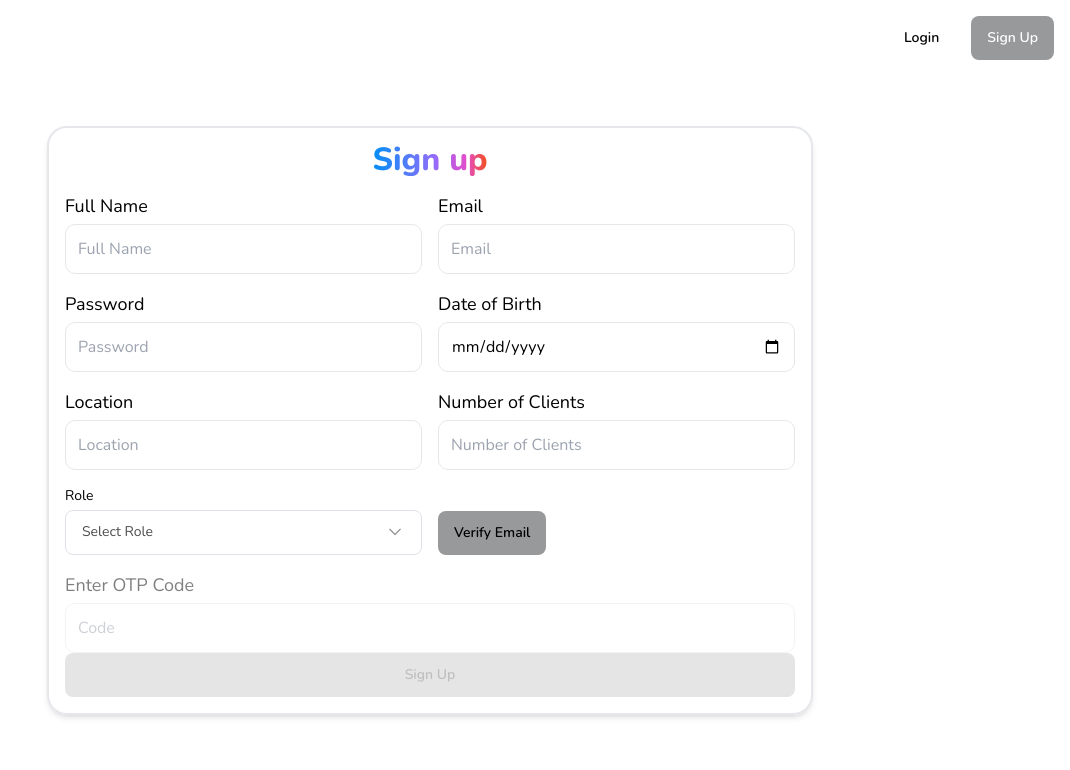
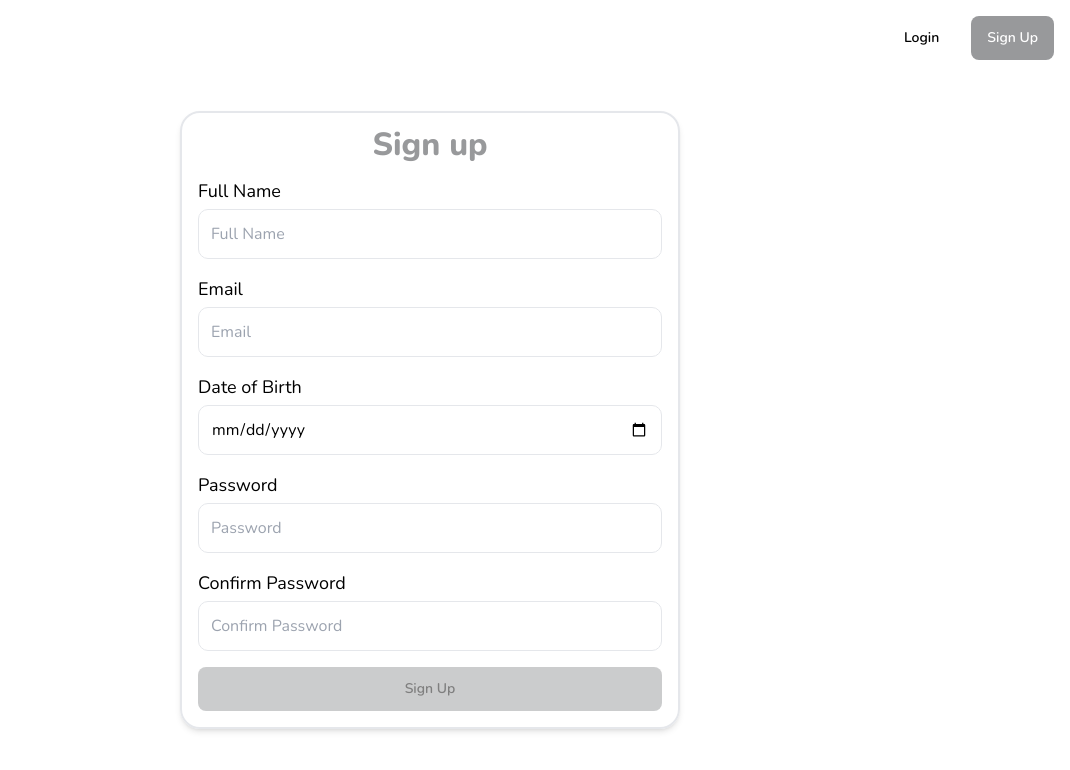
Before and after one commit to CloudDreamXX/Tolu-front-end, a React (Vite) app: page /auth in a window 1280 px wide. Both pictures are taken after a click on the button "Sign Up". Shown: the top 770 px of the page, without its empty margins (210-1280 px from the left). Built offline with nearby package versions, Linux system fonts and the light colour scheme.

Commit message:
fix the signup ui

```diff
--- a/src/components/forms/SignupForm.jsx
+++ b/src/components/forms/SignupForm.jsx
@@ -1,12 +1,246 @@
+// // import { useState } from "react";
+// // import Input from "../small/Input";
+// // import Button from "../small/Button";
+// // import Dropdown from "../small/Dropdown";
+// // import SingUpModal1 from "../modals/SingUpModal1";
+// // import { useLoginMutation, useSignUpMutation } from "../../redux/apis/apiSlice";
+// // import { setCredentials, setUser } from "../../redux/slice/authSlice";
+// // import toast from "react-hot-toast";
+// // import { useDispatch, useSelector } from "react-redux";
+// // import { useNavigate } from "react-router-dom";
+
+// // const SignupForm = () => {
+// //   const [formData, setFormData] = useState({});
+// //   const [selectedCategories, setSelectedCategories] = useState([]);
+// //   const [isModalOpen, setIsModalOpen] = useState(false);
+// //   const [verifyEmail, setVerifyEmail] = useState(true);
+
+// //   const dispatch = useDispatch();
+// //   const [signUp] = useSignUpMutation();
+// //   const navigate = useNavigate();
+
+// //   const formDataChangeHandler = (e) => {
+// //     setFormData((prev) => ({ ...prev, [e.target.name]: e.target.value }));
+// //   };
+
+// //   const handleDropdownChange = (name, value) => {
+// //     setFormData((prev) => ({ ...prev, [name]: value }));
+// //   };
+
+// //   const handleSubmit = async (e) => {
+// //     e.preventDefault();
+// //     try {
+// //       const userData = { ...formData, priority: ["High"], num_clients: '3', location: "location" };
+// //       const response = await signUp(userData).unwrap();
+// //       console.log("response", response)
+// //       dispatch(setCredentials(response));
+// //       toast.success("SignUp Successful");
+
+// //       const email = response.user?.email;
+// //       const userType = {
+// //         role: email === "admin@example.com" ? "admin" : "user",
+// //       };
+// //       console.log("usertype", userType);
+// //       dispatch(setUser({ email }));
+// //       localStorage.setItem("userType", JSON.stringify(userType));
+
+// //       toast.success("Login Successful");
+
+// //       // Redirect based on user role
+// //       navigate(userType.role === "admin" ? "/admin" : "/user");
+
+
+// //     } catch (error) {
+// //       console.error("Signup failed:", error);
+// //       toast.error("SignUp Failed");
+// //     }
+// //   };
+
+// //   const handleCategoryClick = (category) => {
+// //     setSelectedCategories((prev) =>
+// //       prev.includes(category) ? prev.filter((cat) => cat !== category) : [...prev, category]
+// //     );
+// //   };
+
+// //   return (
+// //     <>
+// //       {isModalOpen && (
+// //         <SingUpModal1
+// //           isModalOpen={isModalOpen}
+// //           selectedCategories={selectedCategories}
+// //           onCategoryClick={handleCategoryClick}
+// //           onClose={() => setIsModalOpen(false)}
+// //         />
+// //       )}
+// //       <form
+// //         onSubmit={handleSubmit}
+// //         className="bg-transparent max-w-7xl  shadow-md backdrop-blur-[20px] p-4 border-2 border-primary/10 rounded-[20px] m-6 grid grid-cols-1 lg:grid-cols-12 gap-4 "
+// //       >
+// //         <div className="lg:col-span-12 flex justify-center">
+// //           <h5 className="text-xl md:text-[32px] bg-gradientText text-transparent bg-clip-text font-extrabold leading-none">
+// //             Sign up
+// //           </h5>
+// //         </div>
+// //         {[
+// //           { name: "name", label: "Full Name", type: "text" },
+// //           { name: "email", label: "Email", type: "email" },
+// //           { name: "dob", label: "Date of Birth", type: "date" },
+// //           { name: "password", label: "Password", type: "password" },
+// //           { name: "Confirm Password", label: "Confirm Password", type: "password" },
+// //           // { name: "location", label: "Location", type: "text" },
+// //           // { name: "num_clients"'3',, label: "Number of Clients", type: "text" },
+// //         ].map(({ name, label, type }) => (
+// //           <div key={name} className="lg:col-span-6">
+// //             <Input label={label} placeholder={label} name={name} type={type} onChange={formDataChangeHandler} />
+// //           </div>
+// //         ))}
+// //         {/* <div className="lg:col-span-6">
+// //           <Dropdown
+// //             defaultText="Select Role"
+// //             label="Role"
+// //             options={[
+// //               { option: "Practitioner Account", value: "Practitioner Account" },
+// //               { option: "Admin", value: "Admin" },
+// //             ]}
+// //             onSelect={(selectedOption) => handleDropdownChange("role", selectedOption.value)}
+// //           />
+// //         </div> */}
+// //         {/* <div className="lg:col-span-2 flex items-end">
+// //           <Button
+// //             text="Verify Email"
+// //             width="w-full"
+// //             type="button"
+// //             onClick={() => setVerifyEmail(false)}
+// //           />
+// //         </div> */}
+// //         <div className={`lg:col-span-12 ${verifyEmail ? "opacity-50" : "opacity-100"}`}>
+// //           {/* <Input label="Enter OTP Code" placeholder="Code" name="otp-code" type="number" onChange={formDataChangeHandler} disabled={verifyEmail} /> */}
+// //           <Button text="Sign Up" type="submit" width="w-full"  />
+// //         </div>
+// //       </form>
+// //     </>
+// //   );
+// // };
+
+// // export default SignupForm;
+
+// import { useState } from "react";
+// import Input from "../small/Input";
+// import Button from "../small/Button";
+// import Dropdown from "../small/Dropdown";
+// import SingUpModal1 from "../modals/SingUpModal1";
+
+// // import SignUpModal1 from "../modals/SignUpModal1"; // Fixed spelling
+// import { useSignUpMutation } from "../../redux/apis/apiSlice";
+// import { setCredentials, setUser } from "../../redux/slice/authSlice";
+
+// import toast from "react-hot-toast";
+// import { useDispatch } from "react-redux";
+// import { useNavigate } from "react-router-dom";
+
+// const SignupForm = () => {
+//   const [formData, setFormData] = useState({});
+//   const [selectedCategories, setSelectedCategories] = useState([]);
+//   const [isModalOpen, setIsModalOpen] = useState(false);
+//   const [verifyEmail, setVerifyEmail] = useState(true);
+
+//   const dispatch = useDispatch();
+//   const [signUp] = useSignUpMutation();
+//   const navigate = useNavigate();
+
+//   const formDataChangeHandler = (e) => {
+//     setFormData((prev) => ({ ...prev, [e.target.name]: e.target.value }));
+//   };
+
+//   const handleDropdownChange = (name, value) => {
+//     setFormData((prev) => ({ ...prev, [name]: value }));
+//   };
+
+//   const handleSubmit = async (e) => {
+//     e.preventDefault();
+//     try {
+//       const userData = {
+//         ...formData,
+//         priority: ["High"],
+//         num_clients: '3', // Fixed value type
+//         role: "user",
+//         location: "location",
+//       };
+//       const response = await signUp(userData).unwrap();
+//       console.log("response", response);
+//       dispatch(setCredentials(response));
+//       toast.success("SignUp Successful");
+
+//       const email = response.user?.email;
+//       const userType = { role: email === "admin@example.com" ? "admin" : "user" };
+
+//       localStorage.setItem("userType", JSON.stringify(userType));
+//       dispatch(setUser({ email }));
+
+//       // Redirect based on user role
+//       navigate(userType.role === "admin" ? "/admin" : "/user");
+//     } catch (error) {
+//       console.error("Signup failed:", error);
+//       toast.error("SignUp Failed");
+//     }
+//   };
+
+//   const handleCategoryClick = (category) => {
+//     setSelectedCategories((prev) =>
+//       prev.includes(category) ? prev.filter((cat) => cat !== category) : [...prev, category]
+//     );
+//   };
+
+//   return (
+//     <>
+//       {isModalOpen && (
+//         <SingUpModal1
+//           isModalOpen={isModalOpen}
+//           selectedCategories={selectedCategories}
+//           onCategoryClick={handleCategoryClick}
+//           onClose={() => setIsModalOpen(false)}
+//         />
+//       )}
+//       <form
+//         onSubmit={handleSubmit}
+//         className="bg-transparent max-w-7xl shadow-md backdrop-blur-[20px] p-4 border-2 border-primary/10 rounded-[20px] m-6 grid grid-cols-1 lg:grid-cols-12 gap-4"
+//       >
+//         <div className="lg:col-span-12 flex justify-center">
+//           <h5 className="text-xl md:text-[32px] bg-gradientText text-transparent bg-clip-text font-extrabold leading-none">
+//             Sign up
+//           </h5>
+//         </div>
+//         {[
+//           { name: "name", label: "Full Name", type: "text" },
+//           { name: "email", label: "Email", type: "email" },
+//           { name: "dob", label: "Date of Birth", type: "date" },
+//           { name: "password", label: "Password", type: "password" },
+//           { name: "confirmPassword", label: "Confirm Password", type: "password" }, // Fixed key
+//         ].map(({ name, label, type }) => (
+//           <div key={name} className="lg:col-span-6">
+//             <Input label={label} placeholder={label} name={name} type={type} onChange={formDataChangeHandler} />
+//           </div>
+//         ))}
+//         <div className={`lg:col-span-12 ${verifyEmail ? "opacity-50" : "opacity-100"}`}>
+//           <Button text="Sign Up" type="submit" width="w-full" />
+//         </div>
+//       </form>
+//     </>
+//   );
+// };
+
+// export default SignupForm;
 import { useState } from "react";
 import Input from "../small/Input";
 import Button from "../small/Button";
 import Dropdown from "../small/Dropdown";
-import SingUpModal1 from "../modals/SingUpModal1";
-import { useLoginMutation, useSignUpMutation } from "../../redux/apis/apiSlice";
+// import SignUpModal1 from "../modals/SignUpModal1";
+
+import { useSignUpMutation } from "../../redux/apis/apiSlice";
 import { setCredentials, setUser } from "../../redux/slice/authSlice";
+
 import toast from "react-hot-toast";
-import { useDispatch, useSelector } from "react-redux";
+import { useDispatch } from "react-redux";
 import { useNavigate } from "react-router-dom";
 
 const SignupForm = () => {
@@ -14,6 +248,7 @@ const SignupForm = () => {
   const [selectedCategories, setSelectedCategories] = useState([]);
   const [isModalOpen, setIsModalOpen] = useState(false);
   const [verifyEmail, setVerifyEmail] = useState(true);
+  const [confirmPasswordError, setConfirmPasswordError] = useState("");
 
   const dispatch = useDispatch();
   const [signUp] = useSignUpMutation();
@@ -23,98 +258,76 @@ const SignupForm = () => {
     setFormData((prev) => ({ ...prev, [e.target.name]: e.target.value }));
   };
 
-  const handleDropdownChange = (name, value) => {
-    setFormData((prev) => ({ ...prev, [name]: value }));
-  };
-
   const handleSubmit = async (e) => {
     e.preventDefault();
+
+    // Check if passwords match
+    if (formData.password !== formData.confirmPassword) {
+      setConfirmPasswordError("Passwords do not match");
+      return;
+    }
+    setConfirmPasswordError(""); // Clear the error if passwords match
+
     try {
-      const userData = { ...formData, priority: ["High"] };
+      const userData = {
+        ...formData,
+        priority: ["High"],
+        num_clients: "3",
+        role: "user",
+        location: "location",
+      };
       const response = await signUp(userData).unwrap();
-      console.log("response",response)
+      console.log("response", response);
       dispatch(setCredentials(response));
       toast.success("SignUp Successful");
 
       const email = response.user?.email;
-      const userType = {
-        role: email === "admin@example.com" ? "admin" : "user",
-      };
-      console.log("usertype",userType);
+      const userType = { role: email === "admin@example.com" ? "admin" : "user" };
+
+      localStorage.setItem("userType", JSON.stringify(userType));
       dispatch(setUser({ email }));
-      localStorage.setItem("userType", JSON.stringify(userType));
 
-      toast.success("Login Successful");
-
-      // Redirect based on user role
       navigate(userType.role === "admin" ? "/admin" : "/user");
-
-
     } catch (error) {
       console.error("Signup failed:", error);
       toast.error("SignUp Failed");
     }
   };
 
-  const handleCategoryClick = (category) => {
-    setSelectedCategories((prev) =>
-      prev.includes(category) ? prev.filter((cat) => cat !== category) : [...prev, category]
-    );
-  };
-
   return (
     <>
       {isModalOpen && (
-        <SingUpModal1
+        <SignUpModal1
           isModalOpen={isModalOpen}
           selectedCategories={selectedCategories}
-          onCategoryClick={handleCategoryClick}
           onClose={() => setIsModalOpen(false)}
         />
       )}
       <form
         onSubmit={handleSubmit}
-        className="bg-transparent max-w-7xl  shadow-md backdrop-blur-[20px] p-4 border-2 border-primary/10 rounded-[20px] m-6 grid grid-cols-1 lg:grid-cols-12 gap-4 "
+        className="bg-transparent  w-[500px]    max-w-7xl  shadow-md backdrop-blur-[20px] p-4 border-2 border-primary/10 rounded-[20px] m-6 grid grid-cols-1  gap-4"
       >
         <div className="lg:col-span-12 flex justify-center">
-          <h5 className="text-xl md:text-[32px] bg-gradientText text-transparent bg-clip-text font-extrabold leading-none">
+          <h5 className="text-xl md:text-[32px]  text-primary font-extrabold leading-none">
             Sign up
           </h5>
         </div>
         {[
           { name: "name", label: "Full Name", type: "text" },
           { name: "email", label: "Email", type: "email" },
+          { name: "dob", label: "Date of Birth", type: "date" },
           { name: "password", label: "Password", type: "password" },
-          { name: "dob", label: "Date of Birth", type: "date" },
-          { name: "location", label: "Location", type: "text" },
-          { name: "num_clients", label: "Number of Clients", type: "text" },
+          { name: "confirmPassword", label: "Confirm Password", type: "password" },
         ].map(({ name, label, type }) => (
-          <div key={name} className="lg:col-span-6">
+          <div key={name} className="lg:col-span-12 ">
             <Input label={label} placeholder={label} name={name} type={type} onChange={formDataChangeHandler} />
+            {name === "confirmPassword" && confirmPasswordError && (
+              <p className="text-red-500 text-sm">{confirmPasswordError}</p>
+            )}
           </div>
         ))}
-        <div className="lg:col-span-6">
-          <Dropdown
-            defaultText="Select Role"
-            label="Role"
-            options={[
-              { option: "Practitioner Account", value: "Practitioner Account" },
-              { option: "Admin", value: "Admin" },
-            ]}
-            onSelect={(selectedOption) => handleDropdownChange("role", selectedOption.value)}
-          />
-        </div>
-        <div className="lg:col-span-2 flex items-end">
-          <Button
-            text="Verify Email"
-            width="w-full"
-            type="button"
-            onClick={() => setVerifyEmail(false)}
-          />
-        </div>
         <div className={`lg:col-span-12 ${verifyEmail ? "opacity-50" : "opacity-100"}`}>
-          <Input label="Enter OTP Code" placeholder="Code" name="otp-code" type="number" onChange={formDataChangeHandler} disabled={verifyEmail} />
-          <Button text="Sign Up" type="submit" width="w-full" disabled={verifyEmail} />
+          <Button text="Sign Up" type="submit" width="w-full" />
         </div>
       </form>
     </>
```
